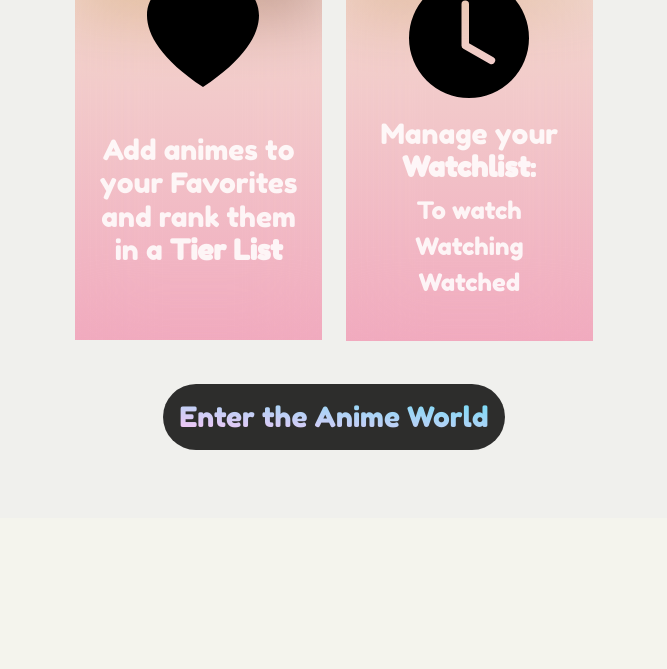
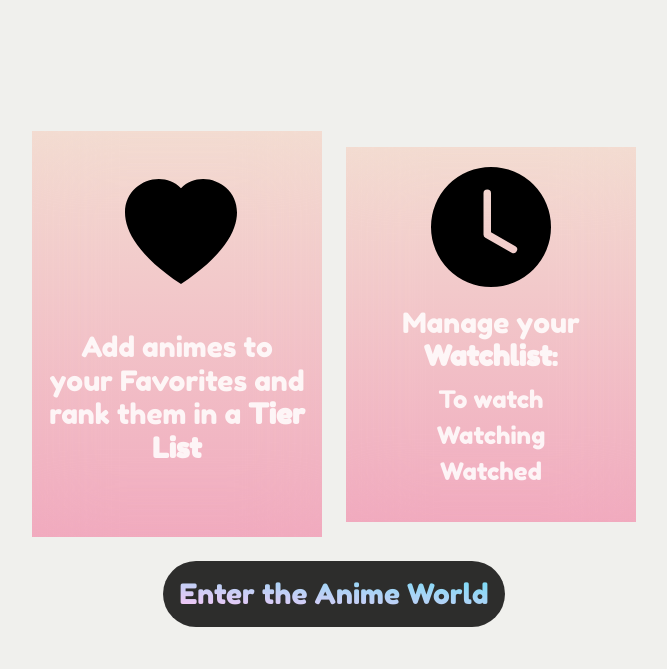
Before and after one commit to GabrielSouzaCosta/anime_hunter, a Django app: page / in a window 1280 px wide. Shown: the part 801-1470 px from the top of the page, without its empty margins (306-973 px from the left). Before the commit the page ends 1251 px from the top, so only its background shows below. Run offline with Django 4.2, Linux system fonts and the light colour scheme.

Commit message:
display fix

```diff
--- a/anime_hunter/settings.py
+++ b/anime_hunter/settings.py
@@ -13,9 +13,6 @@ https://docs.djangoproject.com/en/4.0/ref/settings/
 from pathlib import Path
 import environ
 import os
-
-env = environ.Env()
-environ.Env.read_env()
 
 
 # Build paths inside the project like this: BASE_DIR / 'subdir'.
@@ -89,7 +86,6 @@ WSGI_APPLICATION = 'anime_hunter.wsgi.application'
 import dj_database_url
 
 
-
 DATABASES = {
     # 'default': {
     #     'ENGINE': 'django.db.backends.postgresql',
@@ -140,6 +136,7 @@ USE_TZ = True
 
 # Uncomment the line below when it's on production
 STATIC_ROOT = os.path.join(BASE_DIR, 'static')
+
 STATIC_URL = 'static/'
 
 # Comment the line below when it's on development
--- a/anime_hunter/urls.py
+++ b/anime_hunter/urls.py
@@ -7,6 +7,6 @@ urlpatterns = [
     path('', include('animes.urls')),
     path('user/', include('authentication.urls')),
     path("accounts/", include("django.contrib.auth.urls")),
+    path('verification/', include('verify_email.urls')),
     path('admin/', admin.site.urls),
-    path('verification/', include('verify_email.urls')),
 ]
--- a/animes/templates/animes/index.html
+++ b/animes/templates/animes/index.html
@@ -7,35 +7,35 @@
         <video autoplay muted loop id="homepage-video" poster="{% static '/images/poster.png' %}">
             <source src="{% static 'home.mp4' %}" type="video/mp4">
         </video>
-        <div class="row justify-content-center m-auto vh-100" >
+        <div class="row justify-content-center m-auto min-vh-100" >
             <h1 class="col-12 text-center pt-4 pb-3">
                 Simplify and have fun with your anime watchlist
             </h1>
 
-                <div class="card-page position-relative col-12 col-md-5 col-lg-5 mb-4 mb-md-0">
+            <div class="card-page position-relative col-12 col-md-10 col-lg-5 mb-4 mb-lg-0">
                 <img src="{% static 'images/page1.png' %}" alt="favorites page" onmouseenter="this.classList.add('iluminate')" class="w-100 text-center">
                 <div class="col-9 col-md-8 col-lg-6 p-4 fs-5 text-center rounded">
                     Favorite Page in Tier List Format
                 </div>
             </div>
-                <div class="card-page position-relative col-12 col-md-5 col-lg-5">
+            <div class="card-page position-relative col-12 col-md-10 col-lg-5">
                 <img src="{% static 'images/page2.png' %}" alt="discover animes page" onmouseenter="this.classList.add('iluminate')" class="w-100 text-center m-auto">
                 <div class="col-9 col-md-8 col-lg-6 p-4 fs-5 text-center rounded" >
                     Discover Animes with Random Animes Generator
                 </div>
             </div>
 
-                <div class="card-page position-relative m-auto col-12 col-md-5 col-lg-5 p-1 my-4">
+            <div class="card-page position-relative m-auto col-12 col-md-10 col-lg-5 p-1 my-4">
                 <img src="{% static 'images/page3.png' %}" alt="favorites page" onmouseenter="this.classList.add('iluminate')" class="w-100">
                 <div class="col-9 col-md-8 col-lg-6 p-4 fs-5 text-center rounded">
                     Favorites Page in Tier List Format
                 </div>
             </div>
+        </div>
 
-
-            <div class="row m-auto mt-5" style="height: 70vh;">
-                <div class="col">
-                    <div class="card-home col-12 col-md-5 col-lg-5 offset-md-7 align-self-end pt-4 pb-5 mb-3 mb-md-0">
+        <div class="row m-auto justify-content-center align-items-center mt-5" style="height: 68vh;">
+            <div class="col-12 col-md-6 col-lg-3">
+                <div class="card-home py-5 pb-5 mb-3 mb-md-0">
                     <div class="header d-flex justify-content-center pb-4">
                         <svg xmlns="http://www.w3.org/2000/svg" onmouseenter="this.style.fill = '#ffafcc'" width="120" class="ps-2 bi bi-heart-fill icon" viewBox="0 0 16 16">
                             <path fill-rule="evenodd" d="M8 1.314C12.438-3.248 23.534 4.735 8 15-7.534 4.736 3.562-3.248 8 1.314z"/>
@@ -47,8 +47,8 @@
                 </div>
             </div>
 
-                <div class="col">
-                    <div class="card-home col-12 col-md-5 col-lg-5 pt-3 pb-2">
+            <div class="col-12 col-md-6 col-lg-3">
+                <div class="card-home pt-3 pb-0">
                     <div class="header d-flex justify-content-center">
                         <svg xmlns="http://www.w3.org/2000/svg" width="120" onmouseenter="this.style.fill = '#a2d2ff'" fill="currentColor" class="bi bi-clock-fill watch-icon m-1" viewBox="0 0 16 16">
                             <path d="M16 8A8 8 0 1 1 0 8a8 8 0 0 1 16 0zM8 3.5a.5.5 0 0 0-1 0V9a.5.5 0 0 0 .252.434l3.5 2a.5.5 0 0 0 .496-.868L8 8.71V3.5z"/>
@@ -65,14 +65,13 @@
                 </div>
             </div>
 
-                <div class="col-12 m-auto text-center my-4 pb-4" >
+            <div class="col-12 text-center my-4 pb-4" >
                 <a href="{% url 'user:login' %}" class="btn-home rounded-pill p-3 fs-3"  style="text-decoration: none;">
                     <span>Enter the Anime World</span>
                 </a>
             </div>
+        </div>
 
-            </div>
-        </div>
 
     </div>
 
--- a/authentication/templates/authentication/Email.html
+++ b/authentication/templates/authentication/Email.html
@@ -17,7 +17,7 @@
 				<h1 style="text-align: center;">Confirmation email</h1>
 				<p style="text-align: center;">Hello! Thank you for registering on our website.</p>
 				<p style="text-align: center;">Confirm your account on the link below:</p>
-				<a href="{{link}}" style="text-align: center;">
+				<a href="{{link}}" style="text-align: center; cursor: pointer;">
 					<button class="text-center" style="background-color: rgb(35, 35, 129); color: white; border: none; padding: 0.7rem; cursor: pointer; font-size: 1.3rem;">Verify your account</button>
 				</a>
 		</div>
```
Lines whose indentation alone changed are shown as unchanged.
